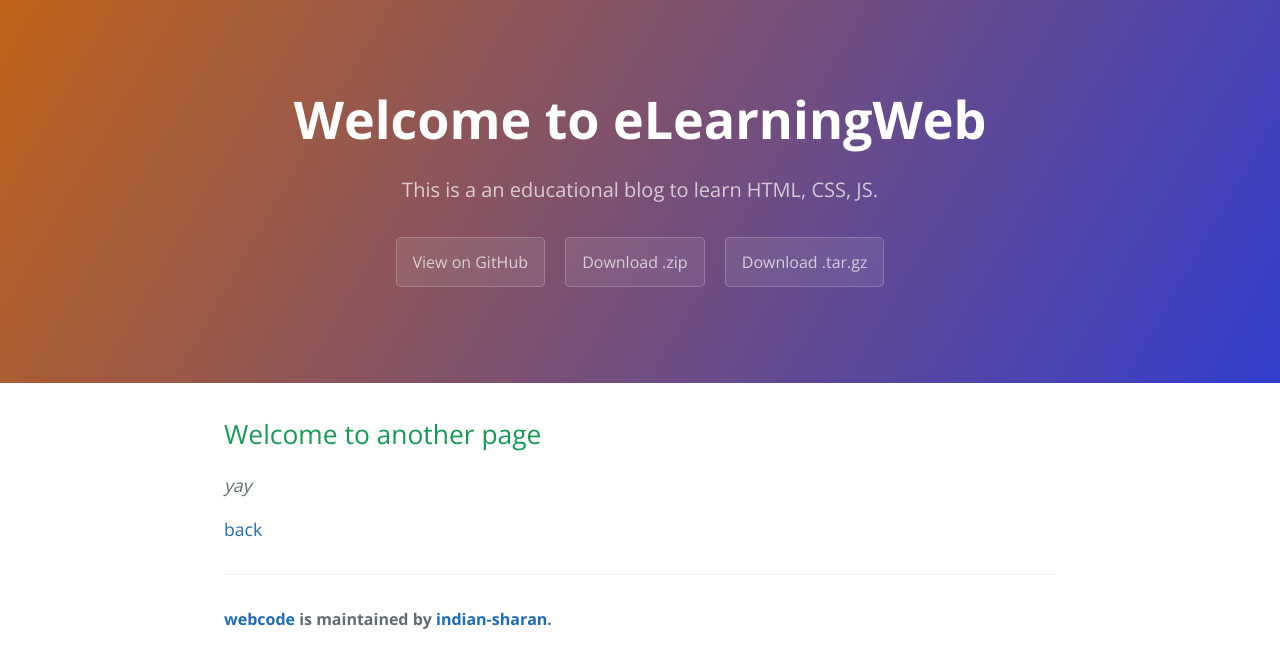
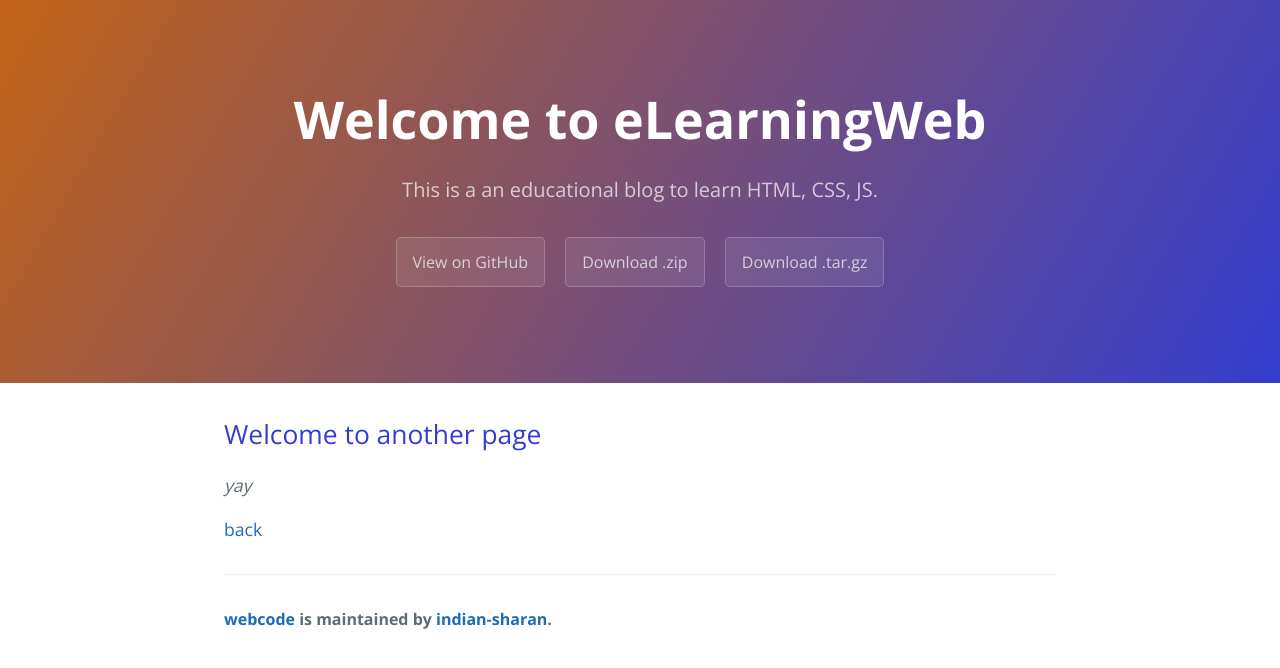
Before and after one commit to indian-sharan/webcode, a Jekyll site: the page built from another-page.md, in a window 1280 px wide. Shown: the top 668 px of the page. Built offline with Jekyll 4.4.1, drawn with Linux system fonts in a browser that asks for light colours.

Commit message:
Update variables.scss

```diff
--- a/_sass/variables.scss
+++ b/_sass/variables.scss
@@ -8,7 +8,7 @@ $header-bg-color: #333dcf !default;
 $header-bg-color-secondary: #c06318 !default;
 
 // Text
-$section-headings-color: #159957 !default;
+$section-headings-color: #333dcf !default;
 $body-text-color: #606c71 !default;
 $body-link-color: #1e6bb8 !default;
 $blockquote-text-color: #819198 !default;
```
